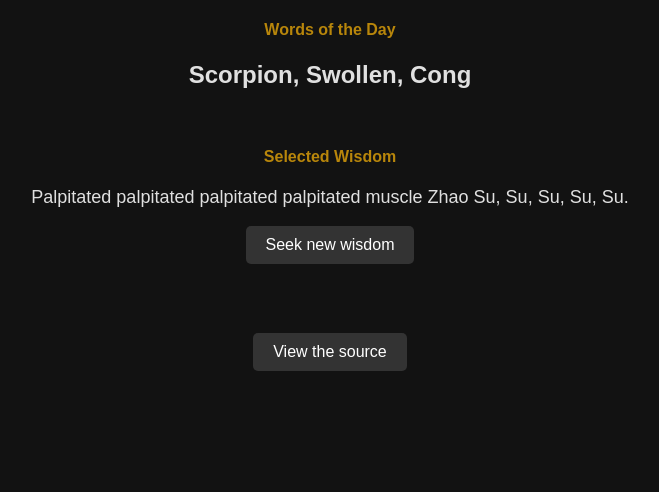
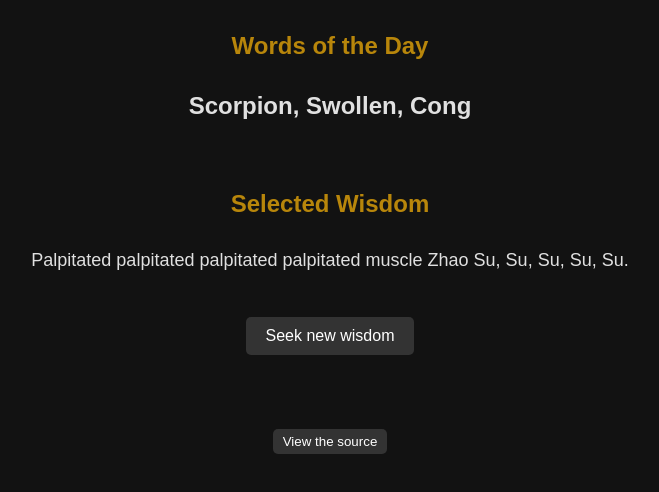
Before and after one commit to suprdory/gizzard, a plain HTML site: page index.html in a window 1280 px wide. Shown: the whole page, without its empty margins (310-969 px from the left). Drawn offline with Linux system fonts and the light colour scheme.

Commit message:
button styling, section heading size, gizzards

```diff
--- a/index.html
+++ b/index.html
@@ -17,12 +17,12 @@
         <!-- Random Phrase Generator Section -->
         <section id="phrase-generator">
             <h4>Selected Wisdom</h4>
-            <p id="random-phrase"></p>
+            <p id="random-phrase"></p><br>
             <button class="dark-button" onclick="generatePhrase()">Seek new wisdom</button>
         </section>
         <br><br><br>
         <!-- Full Text Section -->
-        <button class="dark-button" id="reveal-button" onclick="revealText()">View the source</button>
+        <button class="dark-button small-button" id="reveal-button" onclick="revealText()">View the source</button>
         <section id="full-text" style="display: none;">
             <!-- <h2>Full Text</h2> -->
             <pre id="text-content"></pre>
--- a/styles.css
+++ b/styles.css
@@ -15,6 +15,7 @@ h1,h2,h3,h4, p{
 
 h4 {
     color:darkgoldenrod;
+    font-size: x-large;
 }
 p{
     font-size: large;
@@ -27,8 +28,8 @@ pre {
 
 .dark-button {
     display: block;    /* Make the button a block element */
-    margin: 0 auto;    /* Center it horizontally */
-    margin-bottom: 15px; /* Add space below each button */
+    margin: 10px auto;   /* Center it horizontally */
+    /* margin-bottom: 15px; Add space below each button */
     background-color: #333;    /* Dark background */
     color: #fff;               /* Light text color */
     border: none;              /* Remove border */
@@ -36,7 +37,15 @@ pre {
     font-size: 16px;           /* Font size */
     border-radius: 5px;        /* Rounded corners */
     cursor: pointer;          /* Pointer on hover */
-    transition: background-color 0.3s ease, transform 0.2s ease; /* Smooth transitions */
+    transition: background-color 0.3s ease, transform 0.2s ease; /*Smooth transitions */
+    -webkit-tap-highlight-color: transparent;
+    -webkit-tap-highlight-color: rgba(0, 0, 0, 0);
+}
+
+  .small-button{
+    font-size: smaller;
+    padding: 5px 10px;        /* Padding around text */
+
   }
 
   .dark-button:hover {
```
